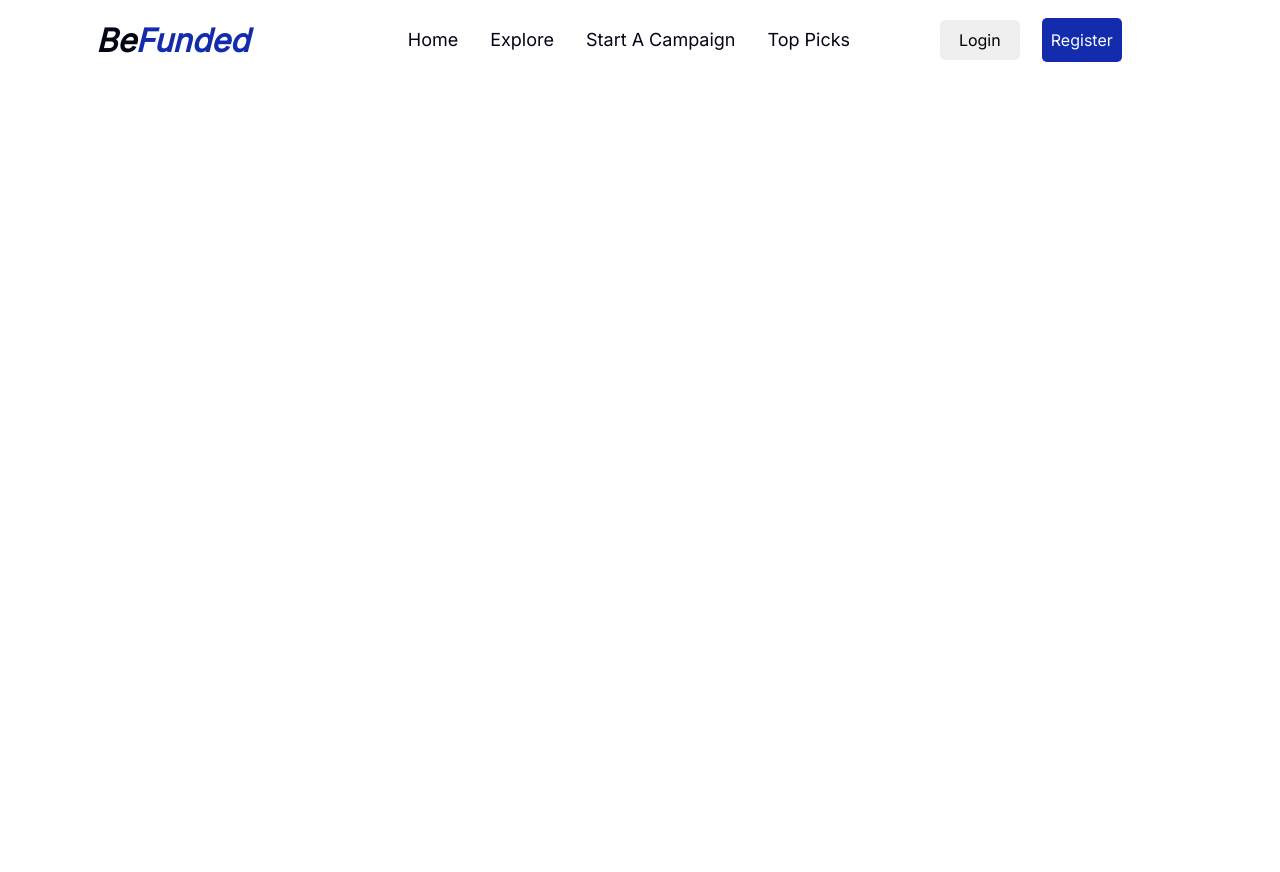
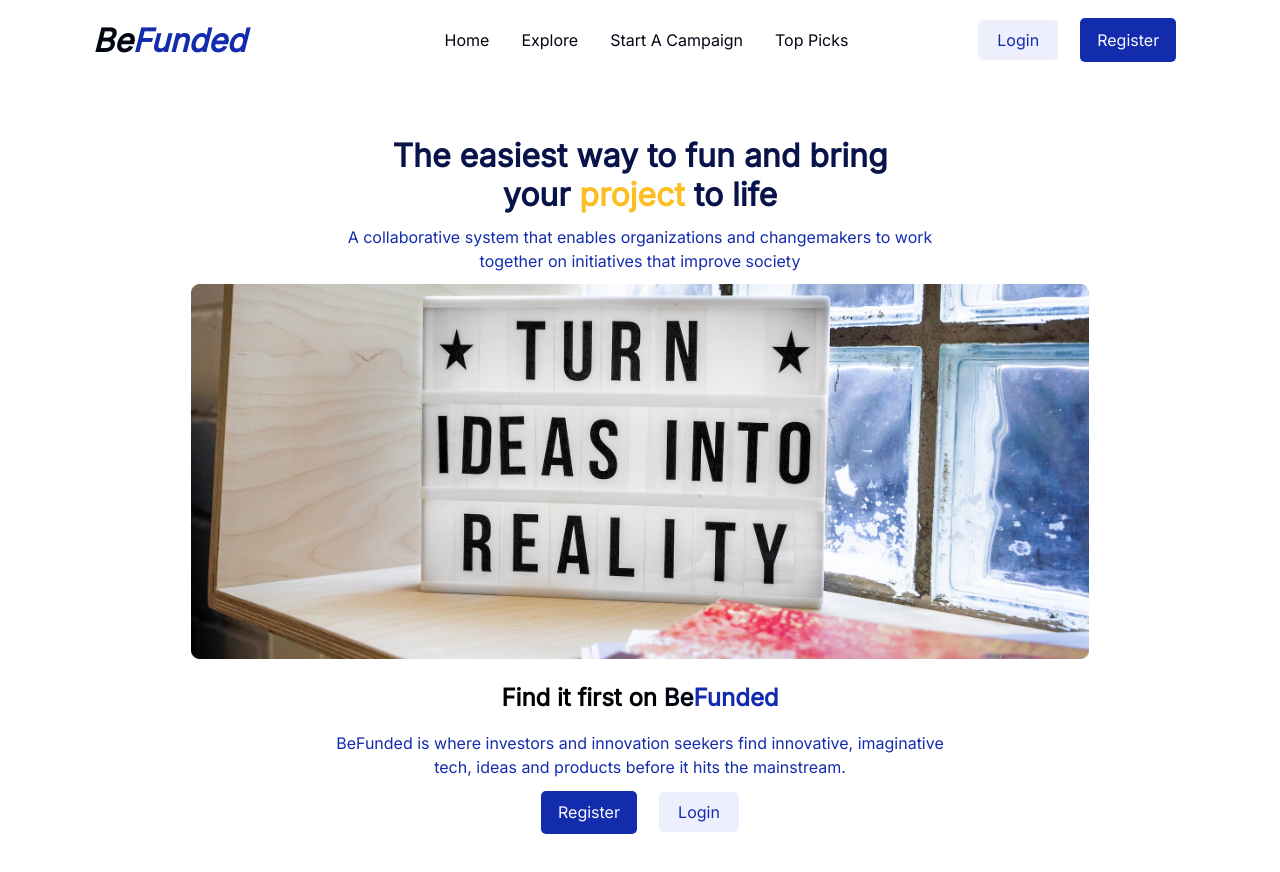
Before and after one commit to Emilance/BeFunded, a React (Create React App) app: page / in a window 1280 px wide. Shown: the top 872 px of the page. Before the commit the page ends 800 px from the top, so only its background shows below. Built offline with nearby package versions, Linux system fonts and the light colour scheme.

Commit message:
home page banner section added

```diff
--- a/src/App.css
+++ b/src/App.css
@@ -1,7 +1,10 @@
+@import url('https://fonts.googleapis.com/css2?family=Inter:wght@300;400&display=swap');
+
 .App {
   text-align: center;
-  padding: 0 4rem;
-
+   width: 90%;
+   margin: auto;
+  font-family: 'Inter', sans-serif;
 }
 
 
@@ -9,5 +12,6 @@
 @media (max-width: 600px) {
   .App{
     padding: 0;
+    width: 100%;
   }
 }
--- a/src/App.tsx
+++ b/src/App.tsx
@@ -2,11 +2,13 @@ import React from 'react';
 import logo from './logo.svg';
 import './App.css';
 import Header from './component/header/Header';
+import Home from './component/pages/home/Home';
 
 function App() {
   return (
     <div className="App">
       <Header/>
+      <Home/>
     </div>
   );
 }
--- a/src/component/header/header.css
+++ b/src/component/header/header.css
@@ -3,10 +3,10 @@
 
 .header{
     display: flex;
-    width: 90%;
+    width: 95%;
+    margin: auto;
     justify-content: space-between;
     align-items: center;
-    padding:0 2rem;
     height: 5rem;
     font-family: 'Inter', sans-serif;
 
@@ -48,7 +48,6 @@
     font-family: 'Inter';
     font-style: normal;
     font-weight: 400;
-    font-size: 18px;
     line-height: 28px;
 
 }
@@ -67,12 +66,16 @@
     height:2.5rem;
     border-radius: 5px;
     width: 5rem;
+    cursor: pointer;
+    background-color: #EDEFFD;
+    color: #132CAD;
 }
 
 .primary-btn{
     height: 2.7rem;
     background-color: #132CAD;
     color: #FBFBFC;
+    width: 6rem;
 }
 
 
--- /dev/null
+++ b/src/component/pages/home/Banner.tsx
@@ -0,0 +1,25 @@
+import "./banner.css"
+
+const Banner = () => {
+    return (
+        <div className="banner">
+            <h1> The easiest way to fun and bring your <span>project</span> to life</h1>
+            <p>A collaborative system that enables organizations and changemakers to work together on initiatives that improve society</p>
+             <div className="bimageContainer">
+             <img src="/banner.png" alt="turn ideas into reality"/>
+             </div>
+             <h2>Find it first on<span className="brand">  Be<span>Funded</span></span></h2>
+             <p>BeFunded is where investors and innovation seekers find innovative, imaginative tech, ideas and products before it hits the mainstream.</p>
+             <div className="btnContainer">
+                <button  className="btn primary-btn">
+                    Register
+                </button>
+                <button className="btn">
+                    Login
+                </button>
+            </div>
+        </div>
+     );
+}
+
+export default Banner;
--- /dev/null
+++ b/src/component/pages/home/Home.tsx
@@ -0,0 +1,11 @@
+import Banner from "./Banner";
+
+const Home = () => {
+    return (
+        <div className="home">
+           <Banner/>
+        </div>
+     );
+}
+
+export default Home;
--- /dev/null
+++ b/src/component/pages/home/banner.css
@@ -0,0 +1,57 @@
+.banner{
+    margin: 3.5rem auto;
+    width: 78%;
+}
+.banner > h1 {
+    max-width: 60%;
+    margin: auto;
+
+    font-family: 'Inter';
+    font-style: normal;
+    font-weight: 700;
+    color: #081349;
+
+    text-align: center;
+}
+
+.banner > h1  > span {
+    color:  #FBBF24;
+}
+
+.banner > p{
+    font-family: 'Inter';
+    font-style: normal;
+    font-weight: 400;
+    max-width: 70%;
+    margin:0.7rem auto;
+    line-height: 24px;
+    text-align: center;
+    color:#132CAD;
+}
+
+.bimageContainer{
+    position: relative;
+    width: 100%;
+}
+.bimageContainer > img{
+
+   width: 100%;
+   height: 100%;
+}
+.brand{
+    color: #020512;
+
+}
+.brand> span {
+    color: #132CAD;
+
+}
+
+@media (max-width: 600px) {
+    .banner > h1 {
+        max-width: 90%;
+    }
+    .banner > p{
+       max-width: 100%;
+    }
+  }
```
Also changed, not shown: public/banner.png (added), 1 other file (tests, documents, lock files or other folders).
